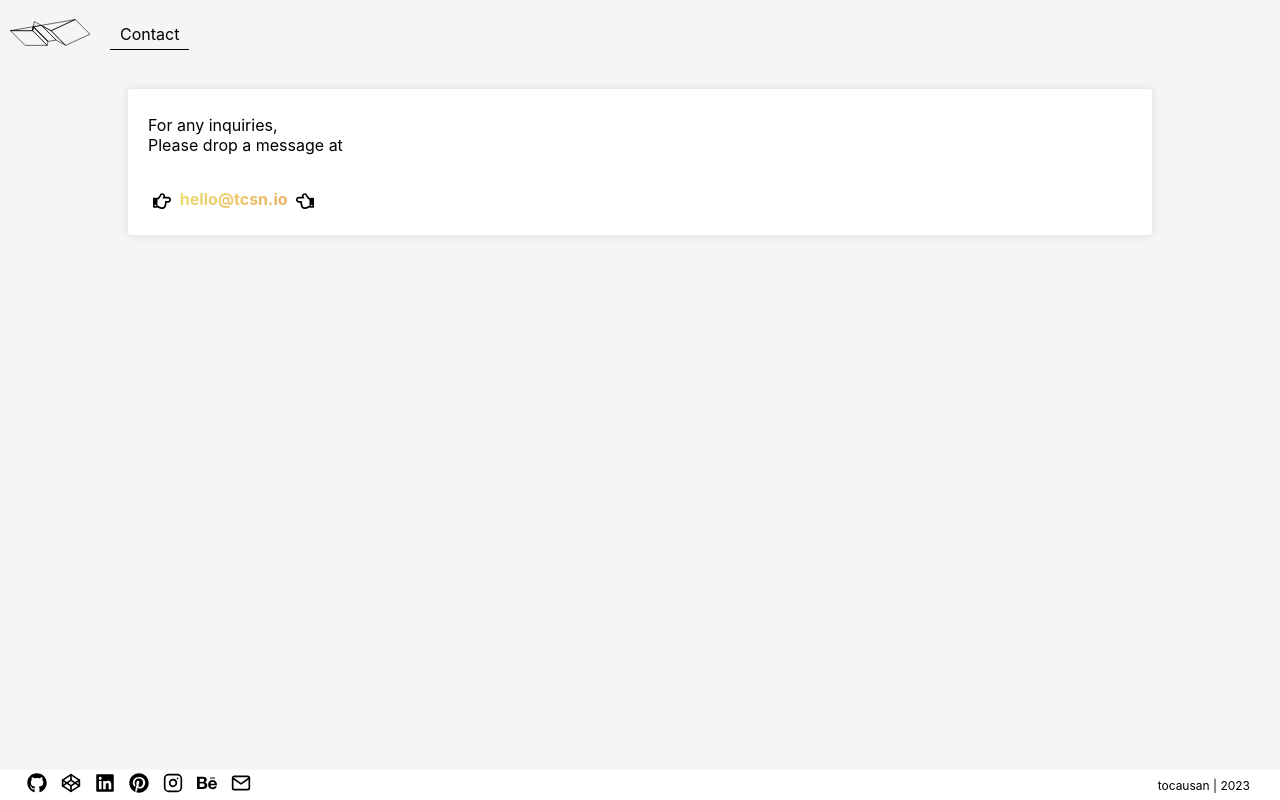
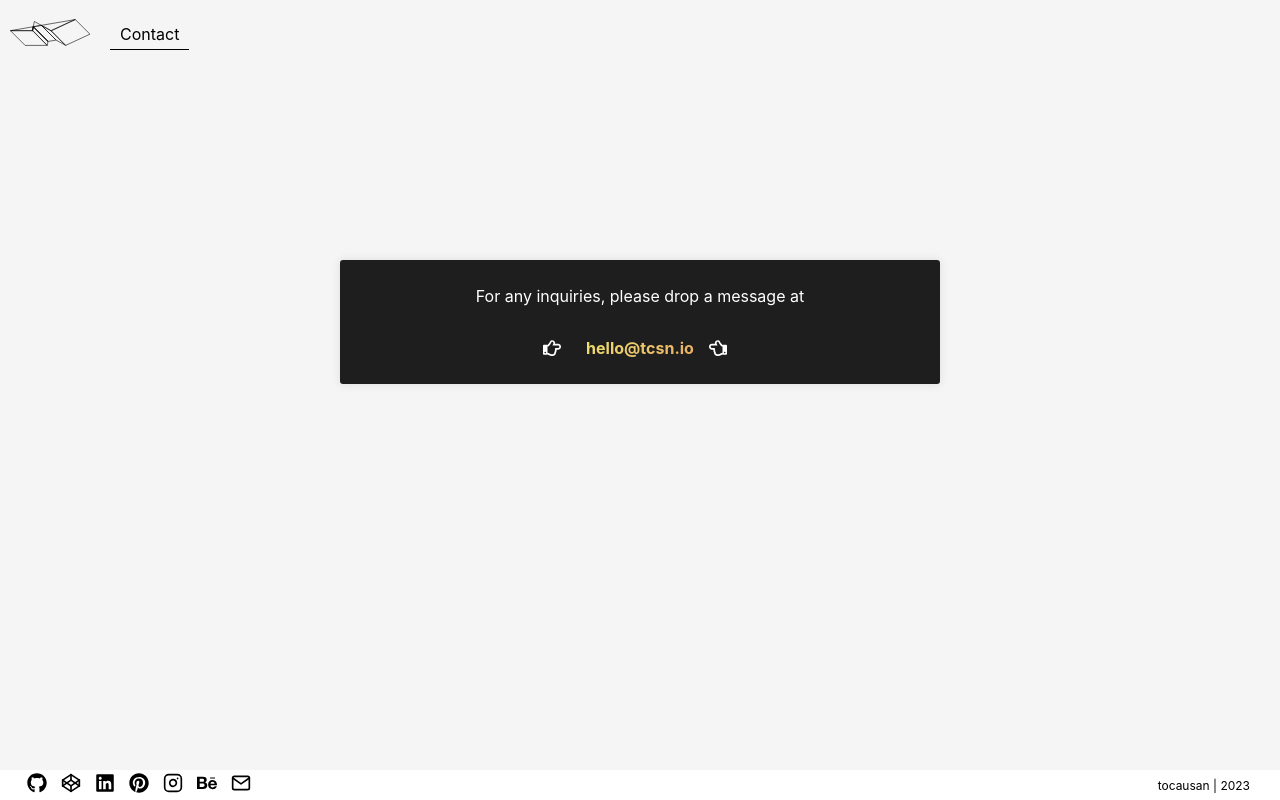
Before and after one commit to T-C-S-N/tcsn.io, a Next.js app: page /contact in a window 1280 px wide. Built offline with nearby package versions, Linux system fonts and the light colour scheme.

Commit message:
clean && contact update

```diff
--- a/src/components/WelcomeBox.tsx
+++ b/src/components/WelcomeBox.tsx
@@ -6,7 +6,7 @@ import { Mail } from "react-feather";
 export default function WelcomeBox() {
   const [intro, setIntro] = useState("");
 
-  const text = "Hii,\nWelcome ! \nThis page displays all the social media linked to tocausan. \nFor any inquiries, click here below :";
+  const text = "Hii,\nWelcome ! \nEnjoy your tour.";
   const index = useRef(0);
 
   useEffect(() => {
@@ -29,13 +29,13 @@ export default function WelcomeBox() {
     <div className={styles.container}>
       <div className={styles.header}>
         {newLineText(intro)}
-        {intro.length === text.length - 1 &&
+        {/*intro.length === text.length - 1 &&
           <div className="links">
             <Link href='mailto:hello@tcsn.io'>
               <Mail color='white' size='20' />
             </Link>
           </div>
-        }
+        */}
       </div>
     </div>
   )
--- a/src/pages/contact.tsx
+++ b/src/pages/contact.tsx
@@ -1,12 +1,8 @@
-import Head from 'next/head'
-import Image from 'next/image'
 import { Inter } from '@next/font/google'
 import styles from '@/styles/pages/Contact.module.css'
 import Header from '@/components/layout/Header'
-import NavBar from '@/components/layout/NavBar'
 import Footer from '@/components/layout/Footer'
 import Logo from '@/components/Logo'
-import WelcomeBox from '@/components/WelcomeBox'
 import BoxSection from '@/components/BoxSection'
 import config from '@/lib/config'
 import SEO from '@/components/layout/SEO'
@@ -22,12 +18,15 @@ export default function Contact() {
       <main className={styles.main}>
         <div className='desktop-only'>
           <Header />
-          {/* <NavBar /> */}
           <BoxSection>
-            <p>For any inquiries, <br />Please drop a message at </p>
-            <p><FaRegHandPointRight color='black' size='18px' className={styles.pointing_icons} />
-              <Link href={'mailto: ' + config.email}><b> {config.email} </b></Link>
-              <FaRegHandPointLeft color='black' size='18px' className={styles.pointing_icons} /></p>
+            <p className={styles.text}>For any inquiries, please drop a message at</p>
+            <p className={styles.email}>
+              <FaRegHandPointRight color='white' size='18px' className={styles.pointing_icons} />
+              <Link href={'mailto: ' + config.email}>
+                <b>{config.email}</b>
+              </Link>
+              <FaRegHandPointLeft color='white' size='18px' className={styles.pointing_icons} />
+            </p>
           </BoxSection>
 
           <Footer />
--- a/src/pages/index.tsx
+++ b/src/pages/index.tsx
@@ -2,12 +2,10 @@ import Head from 'next/head'
 import Image from 'next/image'
 import { Inter } from '@next/font/google'
 import styles from '@/styles/pages/Home.module.css'
-import NavBar from '@/components/layout/NavBar'
 import Footer from '@/components/layout/Footer'
 import Logo from '@/components/Logo'
 import WelcomeBox from '@/components/WelcomeBox'
 import Header from '@/components/layout/Header'
-import { Search } from 'react-feather'
 import SEO from '@/components/layout/SEO'
 
 const inter = Inter({ subsets: ['latin'] })
@@ -20,7 +18,6 @@ export default function Home() {
       <main className={styles.main}>
         <div className='desktop-only'>
           <Header />
-          {/* <NavBar /> */}
           <WelcomeBox />
           <Footer />
         </div>
--- a/src/styles/components/BoxSection.module.css
+++ b/src/styles/components/BoxSection.module.css
@@ -1,6 +1,6 @@
 .box_section {
    width: 80%;
-   background-color: #fff;
+   background-color: #1e1e1e;
    border-radius: 3px;
    box-shadow: 0 0 10px rgba(0, 0, 0, 0.1);
    padding: 10px 20px;
@@ -9,4 +9,10 @@
    flex-direction: column;
    align-items: flex-start;
    justify-content: center;
+   width: 80%;
+   max-width: 600px;
 }
+
+.box_section p {
+   color: white;
+}
--- a/src/styles/components/Footer.module.css
+++ b/src/styles/components/Footer.module.css
@@ -1,7 +1,7 @@
 .footer {
    height: 30px;
    background-color: white;
-   position: absolute;
+   position: fixed;
    bottom: 0;
    width: 100%;
    display: flex;
--- a/src/styles/components/Header.module.css
+++ b/src/styles/components/Header.module.css
@@ -3,6 +3,9 @@
    display: flex;
    justify-content: flex-start;
    align-items: center;
+   position: absolute;
+   top: 0;
+   left: 0;
 }
 
 .header h1 {
--- a/src/styles/components/WelcomeBox.module.css
+++ b/src/styles/components/WelcomeBox.module.css
@@ -3,7 +3,6 @@
    display: flex;
    justify-content: center;
    align-items: center;
-   margin-top: 30vh;
 }
 
 .header {
--- a/src/styles/pages/404.module.css
+++ b/src/styles/pages/404.module.css
@@ -7,11 +7,13 @@
    --dark-text: #1e1e1e;
    --shadow: rgb(0, 0, 0, 0.2);
 
-   width: 100vw;
-   height: calc(100vh - 150px);
    display: flex;
    align-items: flex-start;
    justify-content: center;
+   margin-bottom: 30px;
+}
+
+.container {
    padding-top: 100px;
 }
 
--- a/src/styles/pages/Contact.module.css
+++ b/src/styles/pages/Contact.module.css
@@ -7,10 +7,26 @@
   --dark-text: #1e1e1e;
   --shadow: rgb(0, 0, 0, 0.2);
 
-  width: 100w;
-  height: 100vh;
   display: flex;
   align-items: flex-start;
+  justify-content: center;
+  margin-bottom: 30px;
+  margin-top: 30vh;
+}
+
+.text {
+  width: 100%;
+  display: flex;
+  flex-direction: row;
+  align-items: center;
+  justify-content: center;
+}
+
+.email {
+  width: 100%;
+  display: flex;
+  flex-direction: row;
+  align-items: center;
   justify-content: center;
 }
 
@@ -37,6 +53,29 @@
 }
 
 .pointing_icons {
-  margin: 0 5px;
+  margin-right: 25px;
+  margin-left: 15px;
   transform: translateY(5px);
 }
+
+.pointing_icons:nth-of-type(1) {
+  animation: pointingAnimation 1s ease infinite normal;
+}
+
+.pointing_icons:nth-of-type(2) {
+  animation: pointingAnimation 1s ease infinite reverse;
+}
+
+@keyframes pointingAnimation {
+  0% {
+    transform: translateX(0);
+  }
+
+  50% {
+    transform: translateX(10px);
+  }
+
+  100% {
+    transform: translateX(0);
+  }
+}
--- a/src/styles/pages/Home.module.css
+++ b/src/styles/pages/Home.module.css
@@ -7,9 +7,9 @@
   --dark-text: #1e1e1e;
   --shadow: rgb(0, 0, 0, 0.2);
 
-  width: 100w;
-  height: 100vh;
   display: flex;
   align-items: flex-start;
   justify-content: center;
+  margin-bottom: 30px;
+  margin-top: 30vh;
 }
```
Also changed, not shown: src/pages/404.tsx (+15 -3 lines).
